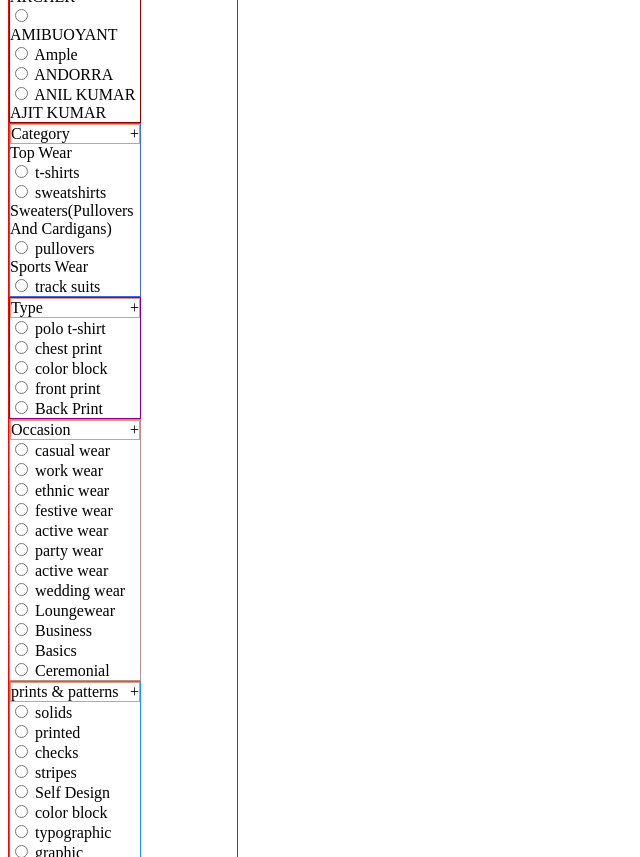
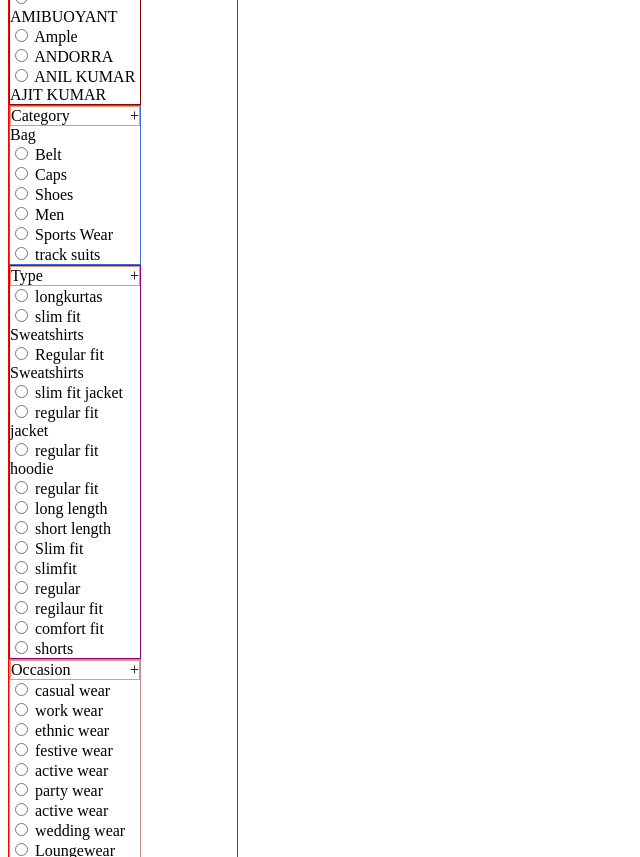
Before and after one commit to JRaghu842/Lime-Bazar.com, a plain HTML site: page category.html in a window 1280 px wide. Shown: the part 1580-2437 px from the top of the page, without its empty margins (0-640 px from the left). Drawn offline with Linux system fonts and the light colour scheme; files that its build step writes are made by us from their sources.

Commit message:
Day-3 Work

```diff
--- a/category.css
+++ b/category.css
@@ -1,13 +1,11 @@
+#main{
+    display: flex;
+}
 .filterflex{
     display: flex;
     border: 1px solid darksalmon;
     justify-content: space-between;
 }
-
-
-
-
-
 .filter{
     border: 1px solid red;
     /* display: flex; */
@@ -61,3 +59,24 @@
     width: 130px;
     border: 1px solid darkslategrey;
 }
+#container{
+    /* display: flex; */
+    /* margin: auto; */
+    text-align: center;
+}
+#card{
+    display: grid;
+    margin: auto;
+    grid-template-columns: 32% 32% 32%;
+    gap: 6px;
+    width: 50%;
+    border: 1px solid red;
+}
+#card>div{
+    margin: auto;
+    border: 1px solid greenyellow;
+}
+#card>div>img{
+    /* display: block; */
+    width: 100%
+}
--- a/category.html
+++ b/category.html
@@ -5,11 +5,12 @@
     <meta charset="UTF-8">
     <meta http-equiv="X-UA-Compatible" content="IE=edge">
     <meta name="viewport" content="width=device-width, initial-scale=1.0">
-    <link rel="stylesheet" href="/fierce-head-727/category/category.css">
+    <link rel="stylesheet" href="/fierce-head-727/category.css">
     <title>Mens Category</title>
 </head>
 
 <body>
+    <div id="main">
         <div class="filter">
             <p>FILTER & SORT</p>
             <div class="sortby">
@@ -17,11 +18,11 @@
                     <span>Sort By</span>
                     <span>+</span>
                 </div>
-            <input type="radio" name="trending" id="trend">
+                <input type="radio" name="trending" id="sort1">
                 <label for="sort">Trending</label><br>
-            <input type="radio" name="new" id="new">
+                <input type="radio" name="new" id="sort2">
                 <label for="sort">New</label><br>
-            <input type="radio" name="discount" id="discount">
+                <input type="radio" name="discount" id="sort3">
                 <label for="sort">Discount</label><br>
                 <input type="radio" name="high" id="asc">
                 <label for="sort">High Price</label><br>
@@ -65,39 +66,39 @@
                     <span>Colors</span>
                     <span>+</span>
                 </div>
-            <input type="radio" name="trending" id="dis1">
+                <input type="radio" name="trending" id="color1">
                 <label for="sort">blue</label><br>
-            <input type="radio" name="new" id="dis2">
+                <input type="radio" name="new" id="color2">
                 <label for="sort">multi</label><br>
-            <input type="radio" name="discount" id="dis13">
+                <input type="radio" name="discount" id="color3">
                 <label for="sort"> black</label><br>
-            <input type="radio" name="high" id="dis4">
+                <input type="radio" name="high" id="color4">
                 <label for="sort">grey</label><br>
-            <input type="radio" name="low" id="dis5">
+                <input type="radio" name="low" id="color5">
                 <label for="sort">white</label><br>
-            <input type="radio" name="trending" id="dis1">
+                <input type="radio" name="trending" id="color6">
                 <label for="sort">Navy Blue</label><br>
-            <input type="radio" name="new" id="dis2">
+                <input type="radio" name="new" id="color7">
                 <label for="sort">green</label><br>
-            <input type="radio" name="discount" id="dis13">
+                <input type="radio" name="discount" id="color8">
                 <label for="sort">red</label><br>
-            <input type="radio" name="high" id="dis4">
+                <input type="radio" name="high" id="color9">
                 <label for="sort">yellow</label><br>
-            <input type="radio" name="low" id="dis5">
+                <input type="radio" name="low" id="color10">
                 <label for="sort">beige</label><br>
-            <input type="radio" name="trending" id="dis1">
+                <input type="radio" name="trending" id="color11">
                 <label for="sort">brown</label><br>
-            <input type="radio" name="new" id="dis2">
+                <input type="radio" name="new" id="color12">
                 <label for="sort">pink</label><br>
-            <input type="radio" name="discount" id="dis13">
+                <input type="radio" name="discount" id="color13">
                 <label for="sort">Maroon</label><br>
-            <input type="radio" name="high" id="dis4">
+                <input type="radio" name="high" id="color14">
                 <label for="sort">orange</label><br>
-            <input type="radio" name="low" id="dis5">
+                <input type="radio" name="low" id="color15">
                 <label for="sort">Olive</label><br>
-            <input type="radio" name="low" id="dis5">
+                <input type="radio" name="low" id="color16">
                 <label for="sort">gold</label><br>
-            <input type="radio" name="low" id="dis5">
+                <input type="radio" name="low" id="color17">
                 <label for="sort">purple</label><br>
             </div>
             <div class="size">
@@ -105,39 +106,39 @@
                     <span>Size</span>
                     <span>+</span>
                 </div>
-            <input type="radio" name="trending" id="dis1">
+                <input type="radio" name="trending" id="size1">
                 <label for="sort">S</label><br>
-            <input type="radio" name="new" id="dis2">
+                <input type="radio" name="new" id="size2">
                 <label for="sort">M</label><br>
-            <input type="radio" name="discount" id="dis13">
+                <input type="radio" name="discount" id="size3">
                 <label for="sort">L</label><br>
-            <input type="radio" name="high" id="dis4">
+                <input type="radio" name="high" id="size4">
                 <label for="sort">Xl</label><br>
-            <input type="radio" name="low" id="dis5">
+                <input type="radio" name="low" id="size5">
                 <label for="sort">2xl</label><br>
-            <input type="radio" name="trending" id="dis1">
+                <input type="radio" name="trending" id="size6">
                 <label for="sort">38</label><br>
-            <input type="radio" name="new" id="dis2">
+                <input type="radio" name="new" id="size7">
                 <label for="sort">40</label><br>
-            <input type="radio" name="discount" id="dis13">
+                <input type="radio" name="discount" id="size8">
                 <label for="sort">42</label><br>
-            <input type="radio" name="high" id="dis4">
+                <input type="radio" name="high" id="size9">
                 <label for="sort">44</label><br>
-            <input type="radio" name="low" id="dis5">
+                <input type="radio" name="low" id="size10">
                 <label for="sort">36</label><br>
-            <input type="radio" name="trending" id="dis1">
+                <input type="radio" name="trending" id="size11">
                 <label for="sort">30</label><br>
-            <input type="radio" name="new" id="dis2">
+                <input type="radio" name="new" id="size12">
                 <label for="sort">32</label><br>
-            <input type="radio" name="discount" id="dis13">
+                <input type="radio" name="discount" id="size13">
                 <label for="sort">46</label><br>
-            <input type="radio" name="high" id="dis4">
+                <input type="radio" name="high" id="size14">
                 <label for="sort">34</label><br>
-            <input type="radio" name="low" id="dis5">
+                <input type="radio" name="low" id="size15">
                 <label for="sort">Xxl</label><br>
-            <input type="radio" name="low" id="dis5">
+                <input type="radio" name="low" id="size16">
                 <label for="sort">3xl</label><br>
-            <input type="radio" name="low" id="dis5">
+                <input type="radio" name="low" id="size17">
                 <label for="sort">39</label><br>
             </div>
             <div class="brand">
@@ -145,51 +146,52 @@
                     <span>Brand</span>
                     <span>+</span>
                 </div>
-            <input type="radio" name="trending" id="dis1">
-            <label for="sort">3PIN</label><br>
-            <input type="radio" name="new" id="dis2">
-            <label for="sort">7shores</label><br>
-            <input type="radio" name="discount" id="dis13">
-            <label for="sort">98 Degree North</label><br>
-            <input type="radio" name="high" id="dis4">
-            <label for="sort">A-Sure</label><br>
-            <input type="radio" name="low" id="dis5">
-            <label for="sort">AAYAN BABY</label><br>
-            <input type="radio" name="trending" id="dis1">
-            <label for="sort">Aazing London</label><br>
-            <input type="radio" name="new" id="dis2">
-            <label for="sort">Aber & Q</label><br>
-            <input type="radio" name="discount" id="dis13">
+                <input type="radio" name="trending" id="brand1">
+                <label for="sort">Manyavar</label><br>
+                <input type="radio" name="new" id="brand2">
+                <label for="sort">Showoff</label><br>
+                <input type="radio" name="discount" id="brand3">
+                <label for="sort">HRX</label><br>
+                <input type="radio" name="high" id="brand4">
+                <label for="sort">Mufti</label><br>
+                <input type="radio" name="low" id="brand5">
+                <label for="sort">Soch</label><br>
+                <input type="radio" name="trending" id="brand6">
+                <label for="sort">Shoeland</label><br>
+                <input type="radio" name="new" id="brand7">
+                <label for="sort">Urban dog</label><br>
+                <!-- down part not for use -->
+                <input type="radio" name="discount" id="brand8">
                 <label for="sort">AD by Arvind</label><br>
-            <input type="radio" name="high" id="dis4">
+                <input type="radio" name="high" id="brand9">
                 <label for="sort">AD Fashion</label><br>
-            <input type="radio" name="low" id="dis5">
+                <input type="radio" name="low" id="brand10">
                 <label for="sort">ADORATE</label><br>
-            <input type="radio" name="trending" id="dis1">
+                <input type="radio" name="trending" id="brand11">
                 <label for="sort">Aeropostale</label><br>
-            <input type="radio" name="new" id="dis2">
+                <input type="radio" name="new" id="brand12">
                 <label for="sort">AforF</label><br>
-            <input type="radio" name="discount" id="dis13">
+                <input type="radio" name="discount" id="brand13">
                 <label for="sort">AKSMY</label><br>
-            <input type="radio" name="high" id="dis4">
+                <input type="radio" name="high" id="brand14">
                 <label for="sort">Alcis</label><br>
-            <input type="radio" name="low" id="dis5">
+                <input type="radio" name="low" id="brand15">
                 <label for="sort">ALISI</label><br>
-            <input type="radio" name="low" id="dis5">
+                <input type="radio" name="low" id="brand16">
                 <label for="sort">ALLEN KNIEL</label><br>
-            <input type="radio" name="low" id="dis5">
+                <input type="radio" name="low" id="brand17">
                 <label for="sort">Allocate</label><br>
-            <input type="radio" name="low" id="dis5">
+                <input type="radio" name="low" id="brand18">
                 <label for="sort">Amadore</label><br>
-            <input type="radio" name="low" id="dis5">
+                <input type="radio" name="low" id="brand19">
                 <label for="sort">AMERICAN ARCHER</label><br>
-            <input type="radio" name="low" id="dis5">
+                <input type="radio" name="low" id="brand20">
                 <label for="sort">AMIBUOYANT</label><br>
-            <input type="radio" name="low" id="dis5">
+                <input type="radio" name="low" id="brand21">
                 <label for="sort">Ample</label><br>
-            <input type="radio" name="low" id="dis5">
+                <input type="radio" name="low" id="brand22">
                 <label for="sort">ANDORRA</label><br>
-            <input type="radio" name="low" id="dis5">
+                <input type="radio" name="low" id="brand23">
                 <label for="sort">ANIL KUMAR AJIT KUMAR</label><br>
             </div>
             <div class="category">
@@ -197,16 +199,19 @@
                     <span>Category</span>
                     <span>+</span>
                 </div>
-            <label for="">Top Wear</label><br>
-            <input type="radio" name="trending" id="dis1">
-            <label for="sort">t-shirts</label><br>
-            <input type="radio" name="new" id="dis2">
-            <label for="sort">sweatshirts</label><br>
-            <label for="">Sweaters(Pullovers And Cardigans)</label><br>
-            <input type="radio" name="discount" id="dis13">
-            <label for="sort">pullovers</label><br>
+                <label for="">Bag</label><br>
+                <input type="radio" name="trending" id="cat1">
+                <label for="sort">Belt</label><br>
+                <input type="radio" name="new" id="cat2">
+                <label for="sort">Caps</label><br>
+                <input type="radio" name="new" id="cat3">
+                <label for="">Shoes</label><br>
+                <input type="radio" name="discount" id="cat4">
+                <label for="sort">Men</label><br>
+                <!-- down part not working -->
+                <input type="radio" name="new" id="cat5">
                 <label for="">Sports Wear</label><br>
-            <input type="radio" name="high" id="dis4">
+                <input type="radio" name="high" id="cat6">
                 <label for="sort">track suits</label><br>
             </div>
             <div class="type">
@@ -214,16 +219,36 @@
                     <span>Type</span>
                     <span>+</span>
                 </div>
-            <input type="radio" name="trending" id="trend">
-            <label for="sort">polo t-shirt</label><br>
-            <input type="radio" name="new" id="new">
-            <label for="sort">chest print</label><br>
-            <input type="radio" name="discount" id="discount">
-            <label for="sort">color block</label><br>
-            <input type="radio" name="high" id="asc">
-            <label for="sort">front print</label><br>
-            <input type="radio" name="low" id="desc">
-            <label for="sort">Back Print</label><br>
+                <input type="radio" name="trending" id="type1">
+                <label for="sort">longkurtas</label><br>
+                <input type="radio" name="new" id="type2">
+                <label for="sort">slim fit Sweatshirts</label><br>
+                <input type="radio" name="discount" id="type3">
+                <label for="sort">Regular fit Sweatshirts</label><br>
+                <input type="radio" name="high" id="type4">
+                <label for="sort">slim fit jacket</label><br>
+                <input type="radio" name="low" id="type5">
+                <label for="sort">regular fit jacket</label><br>
+                <input type="radio" name="low" id="6">
+                <label for="sort">regular fit hoodie</label><br>
+                <input type="radio" name="low" id="type7">
+                <label for="sort">regular fit</label><br>
+                <input type="radio" name="low" id="type8">
+                <label for="sort">long length</label><br>
+                <input type="radio" name="low" id="type9">
+                <label for="sort">short length</label><br>
+                <input type="radio" name="low" id="type10">
+                <label for="sort">Slim fit</label><br>
+                <input type="radio" name="low" id="type11">
+                <label for="sort">slimfit</label><br>
+                <input type="radio" name="low" id="type12">
+                <label for="sort">regular</label><br>
+                <input type="radio" name="low" id="type13">
+                <label for="sort">regilaur fit</label><br>
+                <input type="radio" name="low" id="type14">
+                <label for="sort">comfort fit</label><br>
+                <input type="radio" name="low" id="type15">
+                <label for="sort">shorts</label><br>
             </div>
             <div class="occasion">
                 <div class="filterflex">
@@ -294,6 +319,11 @@
                 <label for="sort">Buy 2 Get 1 Free</label><br>
             </div>
         </div>
+        <div id="container">
+            <div id="card"></div>
+        </div>
+    </div>
 </body>
+<script src="/fierce-head-727/category.js"></script>
 
 </html>
```
Also changed, not shown: category.js (added, +30 -0 lines). Lines whose indentation alone changed are shown as unchanged.
